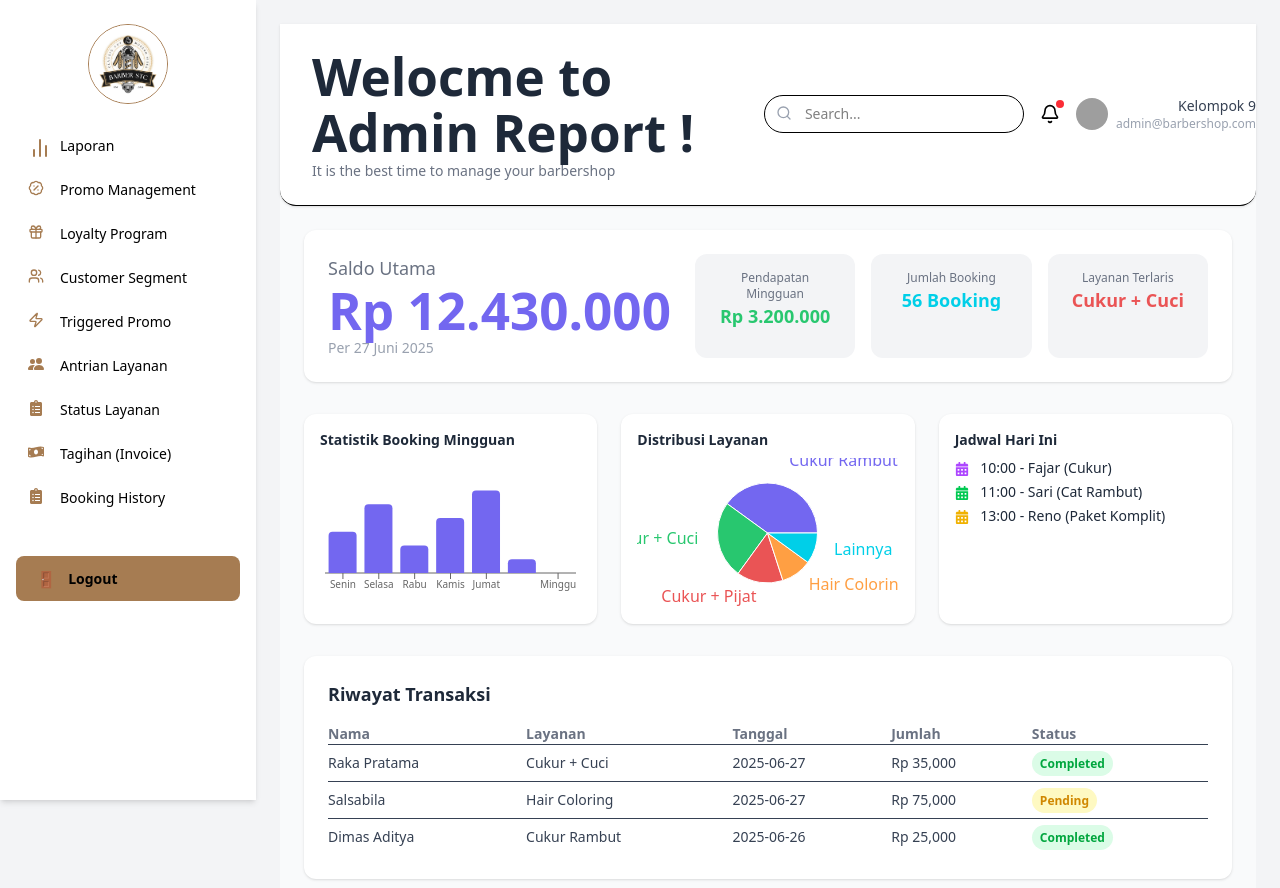
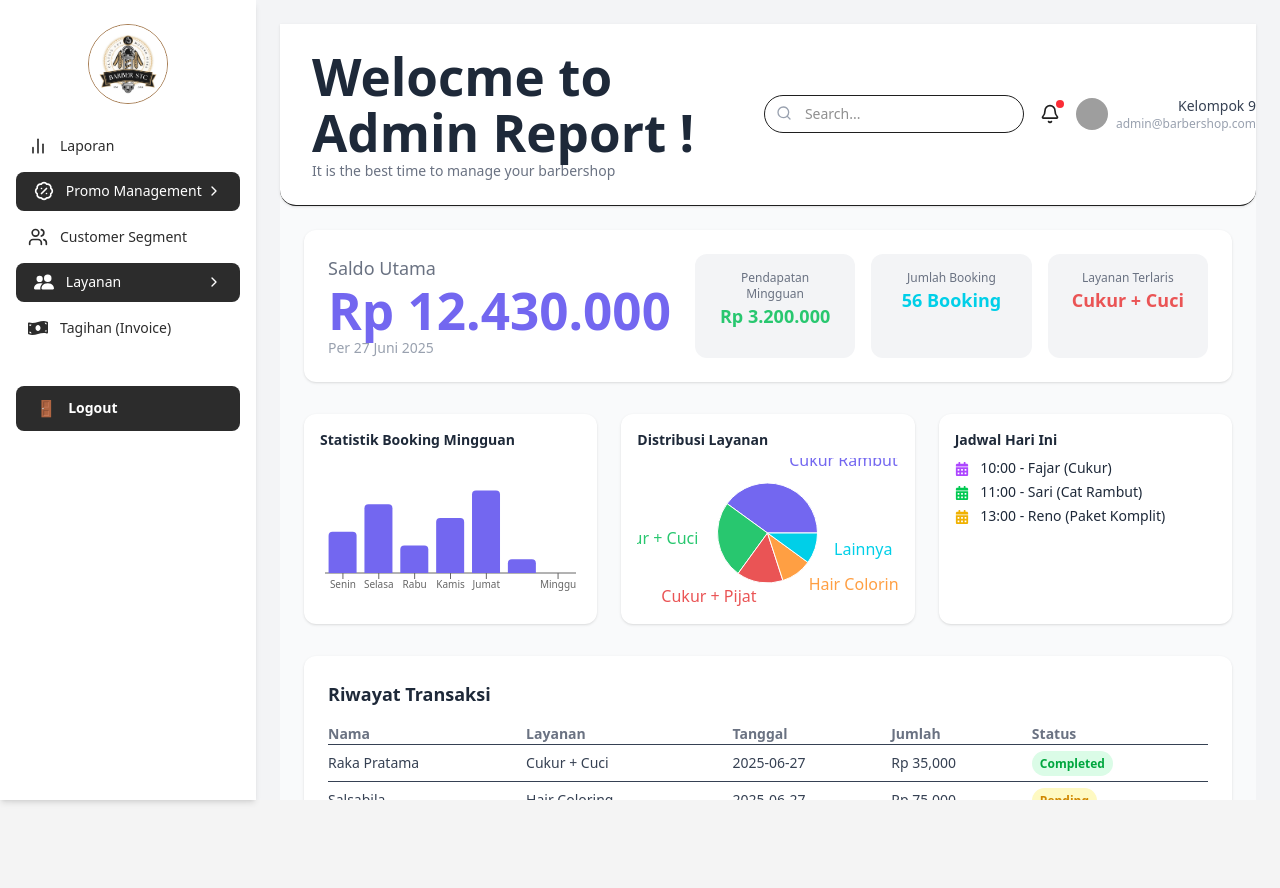
Before and after one commit to salwaistiqfarah/crm-kelompok9-23SIA, a React (Vite) app: page /admin/weeklyforecast in a window 1280 px wide. Shown: the top 888 px of the page. After the commit the page ends 800 px from the top, so only its background shows below. Built offline with nearby package versions, Linux system fonts and the light colour scheme; sample sign-in values are in the browser's storage; grey boxes are pictures that could not be loaded.

Commit message:
tampilan admin baru by salwa

```diff
--- a/src/components/AdminLayout.jsx
+++ b/src/components/AdminLayout.jsx
@@ -8,7 +8,7 @@ const AdminLayout = () => {
       <SidebarAdmin />
 
       {/* Main content */}
-      <div className="flex-1 p-6 overflow-y-auto">
+      <div className="ml-64 flex-1 h-screen overflow-y-auto p-6">
         <Outlet />
       </div>
     </div>
--- a/src/components/SidebarAdmin.jsx
+++ b/src/components/SidebarAdmin.jsx
@@ -1,5 +1,8 @@
+import { useState } from 'react';
 import {
   BarChart2,
+  ChevronDown,
+  ChevronRight,
 } from 'lucide-react';
 import {
   LuBadgePercent,
@@ -7,34 +10,18 @@ import {
   LuUsers,
   LuZap,
 } from 'react-icons/lu';
-import {
-  FaMoneyBillWave,
-  FaClipboardList,
-} from 'react-icons/fa';
+import { FaMoneyBillWave } from 'react-icons/fa';
 import { BsPeopleFill } from 'react-icons/bs';
-import { MdPhoneIphone } from 'react-icons/md';
-
 import { Link, useLocation, useNavigate } from 'react-router-dom';
 import logo from '../assets/logobarber.jpg';
-
-const adminMenu = [
-  { name: 'Laporan', icon: <BarChart2 />, path: '/admin/weeklyForecast' },
-  { name: 'Promo Management', icon: <LuBadgePercent />, path: '/admin/promo_management' },
-  { name: 'Loyalty Program', icon: <LuGift />, path: '/admin/loyalty_program' },
-  { name: 'Customer Segment', icon: <LuUsers />, path: '/admin/customer_segment' },
-  { name: 'Triggered Promo', icon: <LuZap />, path: '/admin/triggered_promo' },
-  { name: 'Antrian Layanan', icon: <BsPeopleFill />, path: '/admin/servicequeue' },
-  { name: 'Status Layanan', icon: <FaClipboardList />, path: '/admin/servicestatus' },
-  { name: 'Tagihan (Invoice)', icon: <FaMoneyBillWave />, path: '/admin/invoicepage' },
-  // { name: 'Notifikasi', icon: <MdPhoneIphone />, path: '/admin/notificationpage' },
-  { name: 'Booking History', icon: <FaClipboardList />, path: '/admin/BookingHistory' },
-];
 
 const SidebarAdmin = () => {
   const location = useLocation();
   const navigate = useNavigate();
+  const isActive = (path) => location.pathname === path;
 
-  const isActive = (path) => location.pathname === path;
+  const [openPromo, setOpenPromo] = useState(false);
+  const [openLayanan, setOpenLayanan] = useState(false);
 
   const handleLogout = () => {
     localStorage.removeItem('role');
@@ -43,40 +30,105 @@ const SidebarAdmin = () => {
   };
 
   return (
-    <aside className="bg-white w-64 h-screen shadow-md px-4 py-6">
-      {/* Logo dan Judul */}
+    <aside className="fixed top-0 left-0 bg-white w-64 h-screen shadow-md px-4 py-6 z-50 overflow-y-auto">
+      {/* Logo */}
       <div className="flex flex-col items-center mb-6">
         <img
           src={logo}
           alt="Barbershop Logo"
           className="w-20 h-20 object-cover rounded-full border border-[#A67C52]"
         />
-
       </div>
 
-      {/* Menu Navigasi */}
-      <nav className="space-y-2">
-        {adminMenu.map((item) => (
-          <Link
-            key={item.name}
-            to={item.path}
-            className={`flex items-center gap-3 px-3 py-2 rounded-lg transition ${
-              isActive(item.path)
-                ? 'bg-[#f0f0f0] text-[#333333] font-semibold'
-                : 'text-[#000000] hover:bg-gray-100'
-            }`}
+      {/* Menu */}
+      <nav className="space-y-2 text-sm text-gray-500">
+        {/* Laporan */}
+        <Link
+          to="/admin/weeklyForecast"
+          className={`flex items-center gap-3 px-3 py-2 rounded-md transition-all duration-150 ${
+            isActive('/admin/weeklyForecast')
+              ? 'bg-gray-100 text-gray-900 font-semibold'
+              : 'hover:text-gray-900 hover:font-semibold'
+          }`}
+        >
+          <BarChart2 className="w-5 h-5" />
+          <span>Laporan</span>
+        </Link>
+
+        {/* Promo */}
+        <div>
+          <button
+            onClick={() => setOpenPromo(!openPromo)}
+            className="flex items-center justify-between w-full px-3 py-2 rounded-md transition-all duration-150 hover:text-gray-900 hover:font-semibold"
           >
-            <span className="w-5 h-5 text-[#A67C52]">{item.icon}</span>
-            <span className="text-sm">{item.name}</span>
-          </Link>
-        ))}
+            <div className="flex items-center gap-3">
+              <LuBadgePercent className="w-5 h-5" />
+              <span>Promo Management</span>
+            </div>
+            {openPromo ? <ChevronDown size={16} /> : <ChevronRight size={16} />}
+          </button>
+          {openPromo && (
+            <ul className="ml-6 mt-1 space-y-1 list-disc list-inside text-gray-700">
+              <li><Link to="/admin/promo_management">Promo Management</Link></li>
+              <li><Link to="/admin/loyalty_program">Loyalty Program</Link></li>
+              <li><Link to="/admin/triggered_promo">Triggered Promo</Link></li>
+            </ul>
+          )}
+        </div>
+
+        {/* Customer Segment */}
+        <Link
+          to="/admin/customer_segment"
+          className={`flex items-center gap-3 px-3 py-2 rounded-md transition-all duration-150 ${
+            isActive('/admin/customer_segment')
+              ? 'bg-gray-100 text-gray-900 font-semibold'
+              : 'hover:text-gray-900 hover:font-semibold'
+          }`}
+        >
+          <LuUsers className="w-5 h-5" />
+          <span>Customer Segment</span>
+        </Link>
+
+        {/* Layanan */}
+        <div>
+          <button
+            onClick={() => setOpenLayanan(!openLayanan)}
+            className="flex items-center justify-between w-full px-3 py-2 rounded-md transition-all duration-150 hover:text-gray-900 hover:font-semibold"
+          >
+            <div className="flex items-center gap-3">
+              <BsPeopleFill className="w-5 h-5" />
+              <span>Layanan</span>
+            </div>
+            {openLayanan ? <ChevronDown size={16} /> : <ChevronRight size={16} />}
+          </button>
+          {openLayanan && (
+            <ul className="ml-6 mt-1 space-y-1 list-disc list-inside text-gray-700">
+              <li><Link to="/admin/servicequeue">Antrian Layanan</Link></li>
+              <li><Link to="/admin/servicestatus">Status Layanan</Link></li>
+              <li><Link to="/admin/BookingHistory">Booking History</Link></li>
+            </ul>
+          )}
+        </div>
+
+        {/* Tagihan */}
+        <Link
+          to="/admin/invoicepage"
+          className={`flex items-center gap-3 px-3 py-2 rounded-md transition-all duration-150 ${
+            isActive('/admin/invoicepage')
+              ? 'bg-gray-100 text-gray-900 font-semibold'
+              : 'hover:text-gray-900 hover:font-semibold'
+          }`}
+        >
+          <FaMoneyBillWave className="w-5 h-5" />
+          <span>Tagihan (Invoice)</span>
+        </Link>
       </nav>
 
-      {/* Tombol Logout */}
+      {/* Logout */}
       <div className="mt-10">
         <button
           onClick={handleLogout}
-          className="w-full text-left flex items-center gap-3 px-3 py-2 rounded-lg text-white-600 hover:bg-red-100 transition"
+          className="w-full text-left flex items-center gap-3 px-3 py-2 rounded-md bg-[#8C6239] text-white hover:bg-[#A67C52] transition-all duration-150"
         >
           🚪 <span className="text-sm font-semibold">Logout</span>
         </button>
--- a/src/index.css
+++ b/src/index.css
@@ -1,11 +1,17 @@
 :root {
+  --primary: #2C2C2C;       /* charcoal black */
+  --secondary: #4B4B4B;     /* dark gray */
+  --accent: #A3A3A3;        /* neutral gray */
+  --bg-light: #F4F4F4;      /* light background */
+  --text-dark: #1F1F1F;     /* main text color */
+  --hover: #E0E0E0;         /* hover background */
+
   font-family: system-ui, Avenir, Helvetica, Arial, sans-serif;
   line-height: 1.5;
   font-weight: 400;
-
   color-scheme: light dark;
-  color: rgba(255, 255, 255, 0.87);
-  background-color: #242424;
+  color: var(--text-dark);
+  background-color: var(--bg-light);
 
   font-synthesis: none;
   text-rendering: optimizeLegibility;
@@ -13,36 +19,44 @@
   -moz-osx-font-smoothing: grayscale;
 }
 
-html {
-  width: 100%;
-  height: 100%;
-  overflow-x: hidden;
-}
-
-body {
+html, body {
   margin: 0;
   padding: 0;
   width: 100%;
   min-height: 100vh;
   overflow-x: hidden;
+  background-color: var(--bg-light);
+  color: var(--text-dark);
   font-family: system-ui, Avenir, Helvetica, Arial, sans-serif;
-  background-color: #ffffff;
-  color: #000000;
 }
 
-a {
-  font-weight: 500;
-  color: inherit;
-  text-decoration: inherit;
-}
-a:hover {
-  color: #535bf2;
-}
+/* =====================
+   Typography & Headings
+   ===================== */
 
 h1 {
   font-size: 3.2em;
   line-height: 1.1;
 }
+
+/* =====================
+   Anchor Link Styling
+   ===================== */
+
+a {
+  font-weight: 500;
+  color: var(--primary);
+  text-decoration: none;
+  transition: color 0.2s ease;
+}
+
+a:hover {
+  color: var(--secondary);
+}
+
+/* =====================
+   Button Styling
+   ===================== */
 
 button {
   border-radius: 8px;
@@ -51,31 +65,53 @@ button {
   font-size: 1em;
   font-weight: 500;
   font-family: inherit;
-  background-color: #1a1a1a;
+  background-color: var(--primary);
+  color: white;
   cursor: pointer;
-  transition: border-color 0.25s;
+  transition: background-color 0.25s, border-color 0.25s;
 }
+
 button:hover {
-  border-color: #646cff;
+  background-color: var(--secondary);
+  border-color: var(--secondary);
 }
+
 button:focus,
 button:focus-visible {
   outline: 4px auto -webkit-focus-ring-color;
 }
 
+/* =====================
+   Sidebar Active State
+   ===================== */
+
+.active-sidebar {
+  background-color: var(--hover);
+  font-weight: 600;
+  color: var(--primary);
+}
+
+/* =====================
+   Light Mode Preference
+   ===================== */
+
 @media (prefers-color-scheme: light) {
   :root {
-    color: #213547;
-    background-color: #ffffff;
+    color: var(--text-dark);
+    background-color: var(--bg-light);
   }
+
   a:hover {
-    color: #747bff;
+    color: var(--secondary);
   }
+
   button {
-    background-color: #A67C52;
+    background-color: var(--primary);
+    color: white;
+  }
+
+  button:hover {
+    background-color: var(--secondary);
+    border-color: var(--secondary);
   }
 }
-
-@tailwind base;
-@tailwind components;
-@tailwind utilities;
```
